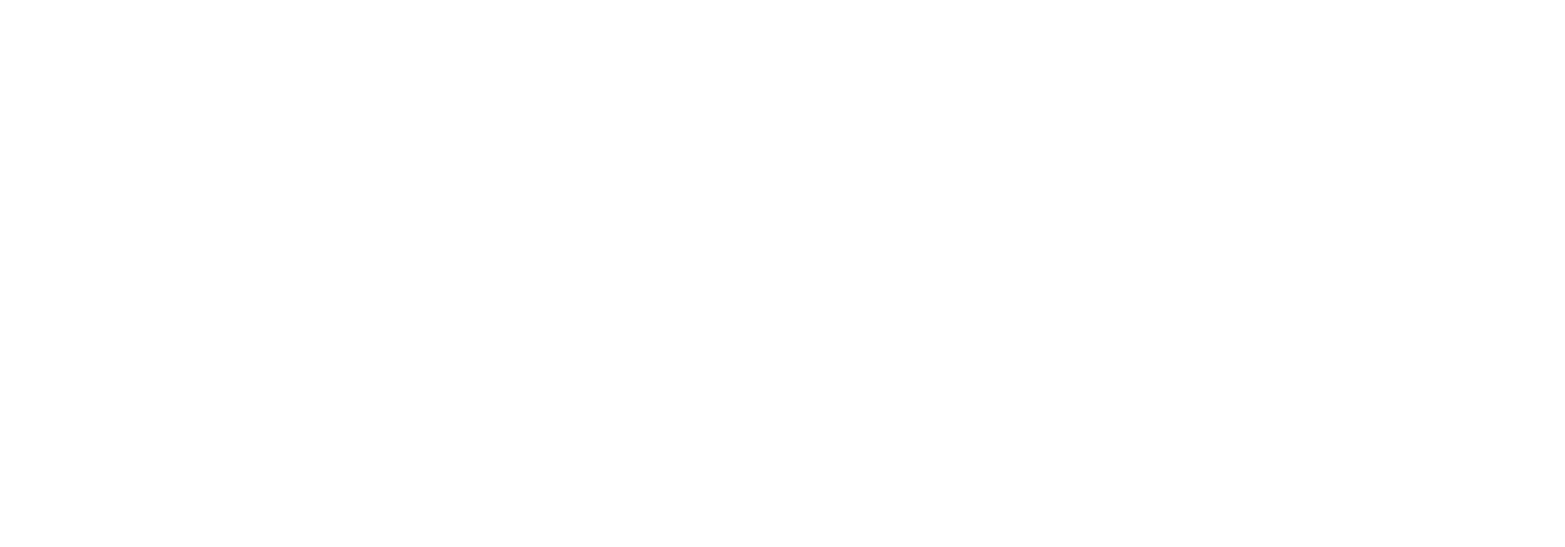
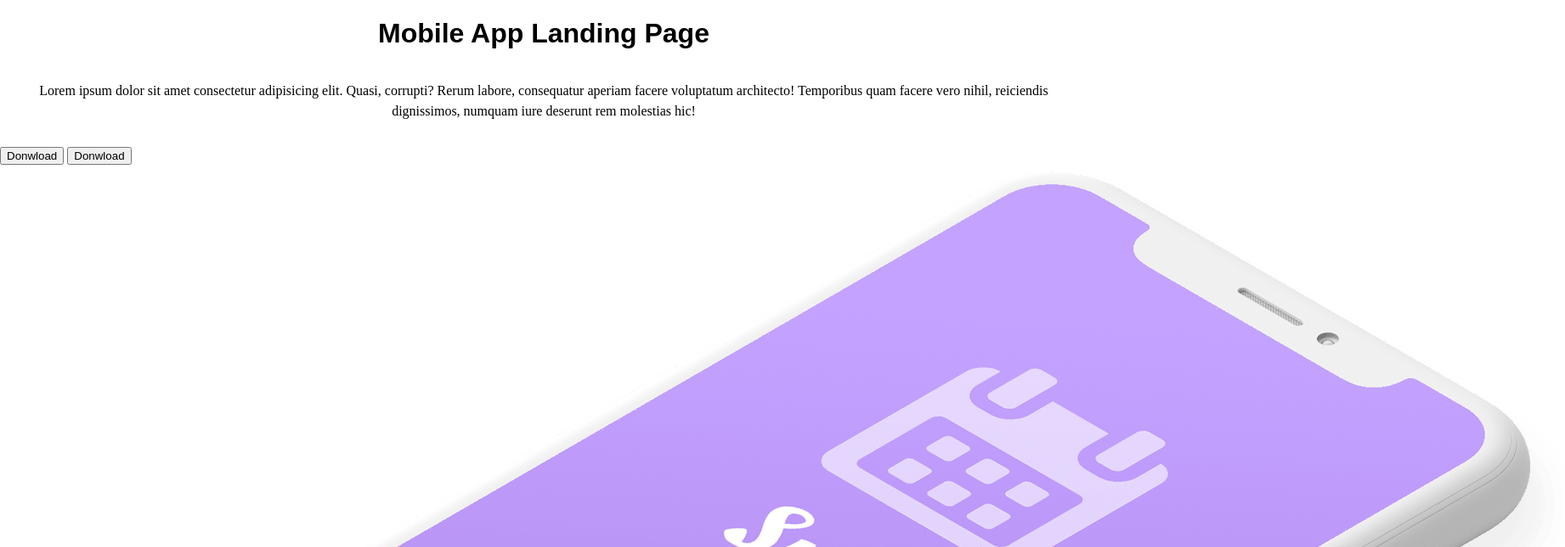
Before and after one commit to GeraldineSaco/first-session-liveCoding, a plain HTML site: page index.html in a window 1280 px wide. Shown: the top 644 px of the page at 85% size, 1842 px wide, since content can reach past the window. Drawn offline with Linux system fonts and the light colour scheme.

Commit message:
feature:first part-html/css

```diff
--- a/index.html
+++ b/index.html
@@ -7,6 +7,32 @@
     <link rel="stylesheet" href="style.css">
 </head>
 <body>
+    <header>
+        <h1>Mobile App Landing Page</h1>
+        <p>Lorem ipsum dolor sit amet consectetur adipisicing elit. Quasi, corrupti? Rerum labore, consequatur aperiam facere voluptatum architecto! Temporibus quam facere vero nihil, reiciendis dignissimos, numquam iure deserunt rem molestias hic!</p>
+    </header>
+    <main>
+        <nav class="navbar">
+            <div class="container-navbar">
+                <button type="button" class="btn-donwload">Donwload</button>
+                <button type="button" class="btn-donwload">Donwload</button>
+            </div>
+        </nav>
+        <section class="image-mobile">
+            <div class="container-mobile">
+                <img src="/img/header-iphone.png" alt="Imagen móvil">
+            </div>
+        </section>
+        <section class="controls-buttons">
+            <div class="container-controls-btn">
+                <button type="button" class="btn-user">
+                    <img src="" alt="">
+                </button>
+            </div>
+        </section>
+    </main>
+    <footer>
 
+    </footer>
 </body>
 </html>
--- a/style.css
+++ b/style.css
@@ -0,0 +1,21 @@
+body{
+    margin: 0;
+    padding: 0;
+}
+
+h1{
+    text-align: center;
+    font-family: Arial, Helvetica, sans-serif;
+}
+
+p{
+    margin: 15px;
+    padding: 15px;
+    text-align: center;
+    line-height: 1.5rem;
+}
+
+.container-navbar{
+
+
+}
```
Also changed, not shown: img/decorative-green-diamond.svg (added), img/decorative-yellow-circle.svg (added), img/header-iphone.png (added).
